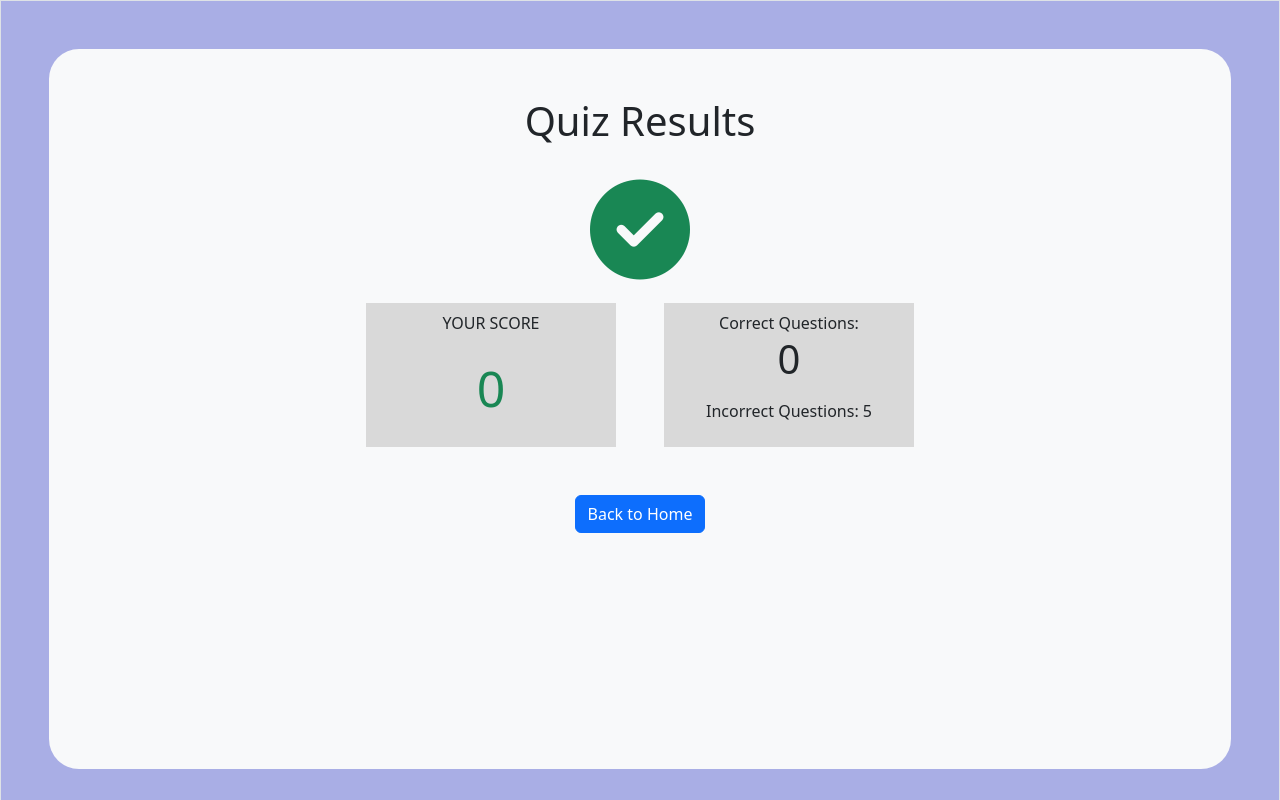
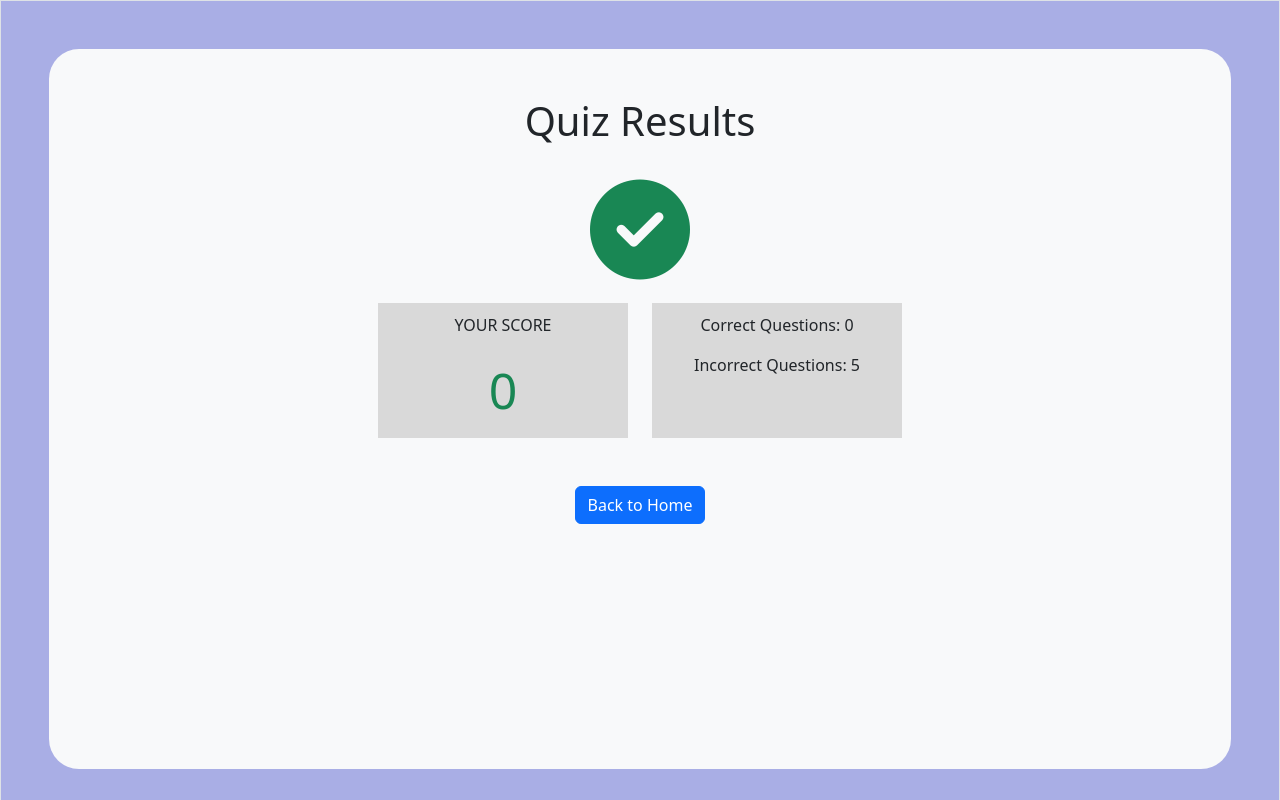
Before and after one commit to githubSivaji/quizapp, a React (Create React App) app: page /quiz/5821 in a window 1280 px wide. Both pictures are taken after a click on the button "Finish Test". Shown: the top 800 px of the page. Built offline with nearby package versions, Linux system fonts and the light colour scheme.

Commit message:
sivaji_10

```diff
--- a/src/Components/Quizopen.js
+++ b/src/Components/Quizopen.js
@@ -78,16 +78,18 @@ const Quizopen = () => {
             <div className='container p-5 text-center' style={{ height: "90vh" }}>
                 <h1>Quiz Results</h1>
                 <div className='text-success' style={{ fontSize: "100px" }}><i className="fa-solid fa-circle-check"></i></div>
-                <div className='container d-flex justify-content-center gap-5 '>
-                    <div className='score-box p-2'>
-                        <p>YOUR SCORE</p>
-                        <div style={{ fontSize: "50px" }} className='text-success'>
-                            {score}
+                <div className='container score-container d-flex justify-content-center gap-5'>
+                    <div className='d-flex gap-4 flex-wrap'>
+                        <div className='score-box'>
+                            <p>YOUR SCORE</p>
+                            <div style={{ fontSize: "50px" }} className='text-success'>
+                                {score}
+                            </div>
                         </div>
-                    </div>
-                    <div className='score-box p-2'>
-                        <p>Correct Questions: <h1>{score}</h1></p>
-                        <p>Incorrect Questions: {quiz.questions.length - score}</p>
+                        <div className='score-box'>
+                            <p>Correct Questions: {score}</p>
+                            <p>Incorrect Questions: {quiz.questions.length - score}</p>
+                        </div>
                     </div>
                 </div>
                 <div className='btn btn-primary mt-5' onClick={() => navigate('/')}>Back to Home</div>
@@ -103,7 +105,6 @@ const Quizopen = () => {
                     <h6>Time left: {Math.floor(timeLeft / 60)}:{String(timeLeft % 60).padStart(2, '0')}</h6>
                     <button className='btn btn-danger' onClick={handleFinishTest}>Finish Test</button>
                 </div>
-
                 <div className='text-center mt-3 overflow-auto'>
                     {quiz.questions.map((_, index) => (
                         <button
```
Also changed, not shown: src/Components/Quiz.css (line endings or trailing spaces).
